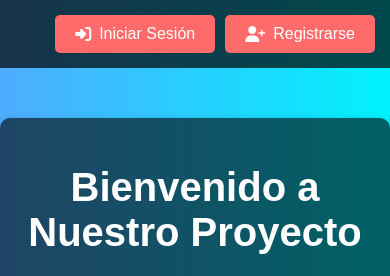
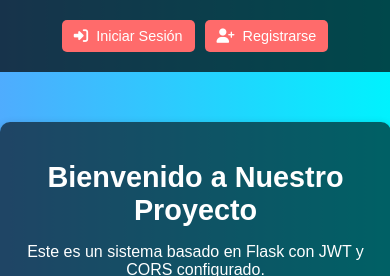
Before and after one commit to LuisIslasAcosta/Flask, a Flask app: page / in a window 390 px wide. Shown: the top 276 px of the page. Run offline with Flask 3, Linux system fonts and the light colour scheme; some libraries are stand-ins or nearby versions.

Commit message:
Pagina de Presentacion

```diff
--- a/templates/index.html
+++ b/templates/index.html
@@ -5,6 +5,7 @@
     <meta name="viewport" content="width=device-width, initial-scale=1.0">
     <title>Bienvenido</title>
     <style>
+        /* Diseño global */
         body {
             font-family: 'Arial', sans-serif;
             text-align: center;
@@ -13,17 +14,21 @@
             background: linear-gradient(to right, #4facfe, #00f2fe);
             color: white;
         }
+
+        /* Barra superior de navegación */
         .top-bar {
             display: flex;
-            justify-content: flex-end;
+            flex-wrap: wrap;
+            justify-content: center;
             padding: 15px;
             background: rgba(0, 0, 0, 0.7);
         }
+
         .btn {
             display: flex;
             align-items: center;
-            padding: 10px 20px;
-            margin-left: 10px;
+            padding: 10px 15px;
+            margin: 5px;
             font-size: 1em;
             color: white;
             background: #ff6b6b;
@@ -32,46 +37,77 @@
             cursor: pointer;
             transition: 0.3s ease;
             text-decoration: none;
+            white-space: nowrap;
         }
+
         .btn i {
             margin-right: 8px;
         }
+
         .btn:hover {
             background: #ff4f4f;
         }
+
+        /* Contenedor principal */
         .container {
-            max-width: 800px;
+            max-width: 90%;
+            width: 800px;
             margin: 50px auto;
             padding: 20px;
             background: rgba(0, 0, 0, 0.6);
             border-radius: 10px;
             box-shadow: 0 4px 10px rgba(0, 0, 0, 0.3);
         }
+
         h1 {
-            font-size: 2.5em;
+            font-size: 2em;
             margin-bottom: 10px;
         }
+
         p {
             font-size: 1.2em;
         }
+
+        /* Imagen responsiva */
         .image-container {
             margin-top: 20px;
         }
+
         .image-container img {
             max-width: 100%;
             height: auto;
             border-radius: 10px;
             box-shadow: 0 4px 8px rgba(255, 255, 255, 0.2);
         }
+
+        /* Responsividad para pantallas pequeñas */
+        @media (max-width: 600px) {
+            h1 {
+                font-size: 1.8em;
+            }
+            p {
+                font-size: 1em;
+            }
+            .btn {
+                font-size: 0.9em;
+                padding: 8px 12px;
+            }
+        }
     </style>
     <script src="https://kit.fontawesome.com/a076d05399.js" crossorigin="anonymous"></script>
 </head>
 <body>
+    <!-- Barra superior de navegación -->
     <div class="top-bar">
-        <a href="https://main.d3gd2kcl7rhrjn.amplifyapp.com/login" class="btn"><i class="fas fa-sign-in-alt"></i> Iniciar Sesión</a>
-        <a href="https://main.d3gd2kcl7rhrjn.amplifyapp.com/" class="btn"><i class="fas fa-user-plus"></i> Registrarse</a>
+        <a href="https://main.d3gd2kcl7rhrjn.amplifyapp.com/login" class="btn">
+            <i class="fas fa-sign-in-alt"></i> Iniciar Sesión
+        </a>
+        <a href="https://main.d3gd2kcl7rhrjn.amplifyapp.com/" class="btn">
+            <i class="fas fa-user-plus"></i> Registrarse
+        </a>
     </div>
 
+    <!-- Contenido principal -->
     <div class="container">
         <h1>Bienvenido a Nuestro Proyecto</h1>
         <p>Este es un sistema basado en Flask con JWT y CORS configurado.</p>
```
